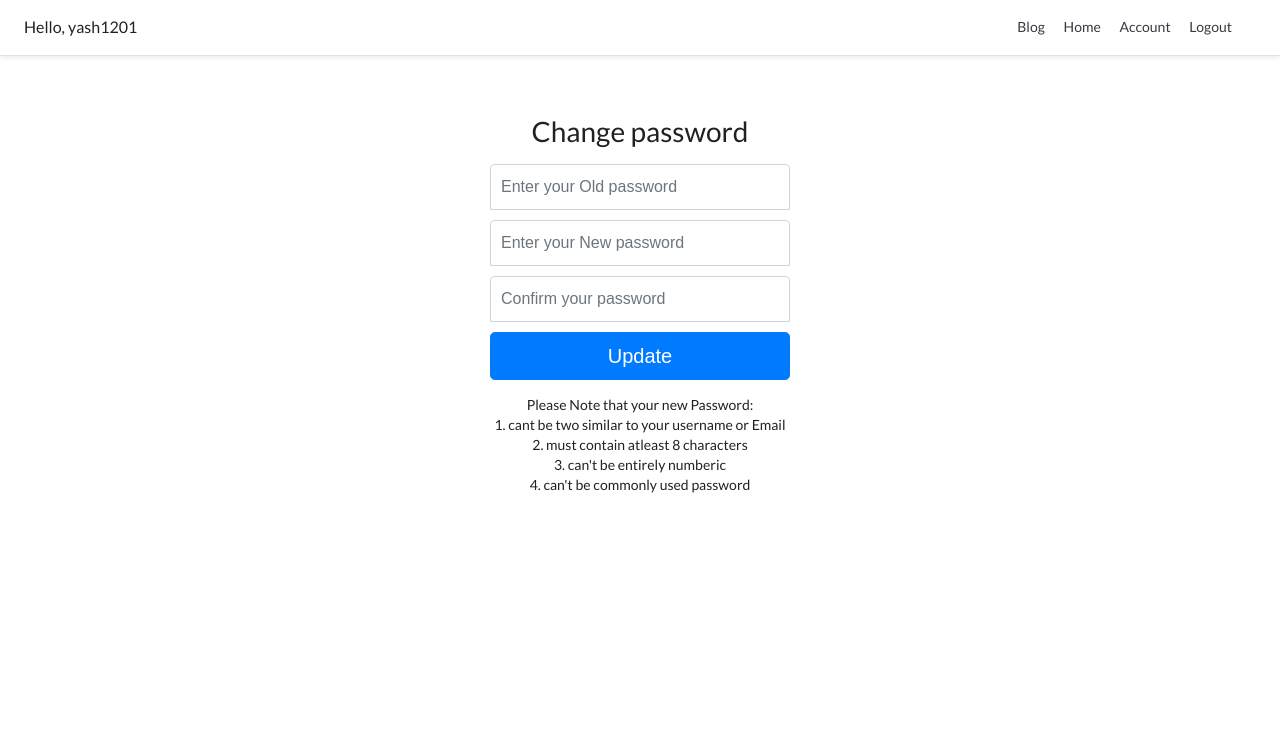
After one commit to desaimihir12/11-tagged-news, a Django app: page /password_change/ in a window 1280 px wide. The commit adds this page. Shown: the top 735 px of the page. Run offline with Django 3.2, Linux system fonts and the light colour scheme; a user stored in the database is signed in; some libraries are stand-ins or nearby versions.

Commit message:
Edit Profile updated

```diff
--- a/project/src/account/templates/account/account.html
+++ b/project/src/account/templates/account/account.html
@@ -68,5 +68,10 @@
 
 </form>
 
+<p align="center">To change your Password</p>
+
+<div class="d-flex flex-column">
+  <a class="m-auto" href="{% url 'password_change' %}">Change password</a>
+</div>
 
 {% endblock content %}
--- /dev/null
+++ b/project/src/account/templates/account/password_change.html
@@ -0,0 +1,61 @@
+{% extends 'base.html' %}
+
+{% block content %}
+<style type="text/css">
+  .form-signin {
+    width: 100%;
+    max-width: 330px;
+    padding: 15px;
+    margin: auto;
+  }
+  .form-signin .checkbox {
+    font-weight: 400;
+  }
+  .form-signin .form-control {
+    position: relative;
+    box-sizing: border-box;
+    height: auto;
+    padding: 10px;
+    font-size: 16px;
+  }
+  .form-signin .form-control:focus {
+    z-index: 2;
+  }
+  .form-signin input[type="password"] {
+    margin-bottom: 10px;
+    border-bottom-right-radius: 0;
+    border-bottom-left-radius: 0;
+  }
+  .h3{
+    text-align: center;
+  }
+</style>
+
+
+
+<form method="POST" class="form-signin">{% csrf_token %}
+  <h1 class="h3 mb-3 font-weight-normal">Change password</h1>
+    <input name="old_password" class="form-control" placeholder="Enter your Old password" type="password" id="id_old_password" required="true">
+    <input name="new_password1" class="form-control" placeholder="Enter your New password" type="password" id="id_new_password1" required="true">
+    <input name="new_password2" class="form-control" placeholder="Confirm your password" type="password" id="id_new_password2" required="true">
+
+    {% for field in form %}
+      {% for error in field.errors %}
+        <p style="color: red">{{ error }}</p>
+      {% endfor %}
+    {% endfor %}
+
+  <button class="btn btn-lg btn-primary btn-block" type="submit">Update</button>
+</form>
+<p align='center'>
+Please Note that your new Password:<br>
+1. cant be two similar to your username or Email<br>
+2. must contain atleast 8 characters<br>
+3. can't be entirely numberic<br>
+4. can't be commonly used password
+</p>
+
+
+
+
+{% endblock %}
--- a/project/src/mysite/urls.py
+++ b/project/src/mysite/urls.py
@@ -55,6 +55,12 @@ urlpatterns = [
         auth_views.PasswordResetCompleteView.as_view(template_name='account/password_reset_complete.html'),
         name='password_reset_complete'),
 
+    path('password_change/done/', auth_views.PasswordChangeDoneView.as_view(template_name='account/password_change_done.html'),
+        name='password_change_done'),
+
+    path('password_change/', auth_views.PasswordChangeView.as_view(template_name='account/password_change.html'),
+        name='password_change'),
+
 
     path('account/', account_view, name="account"),
     path('blog/', post_view, name="blog"),
```
Also changed, not shown: project/src/account/templates/account/password_change_done.html (added, +11 -0 lines), project/src/db.sqlite3.
